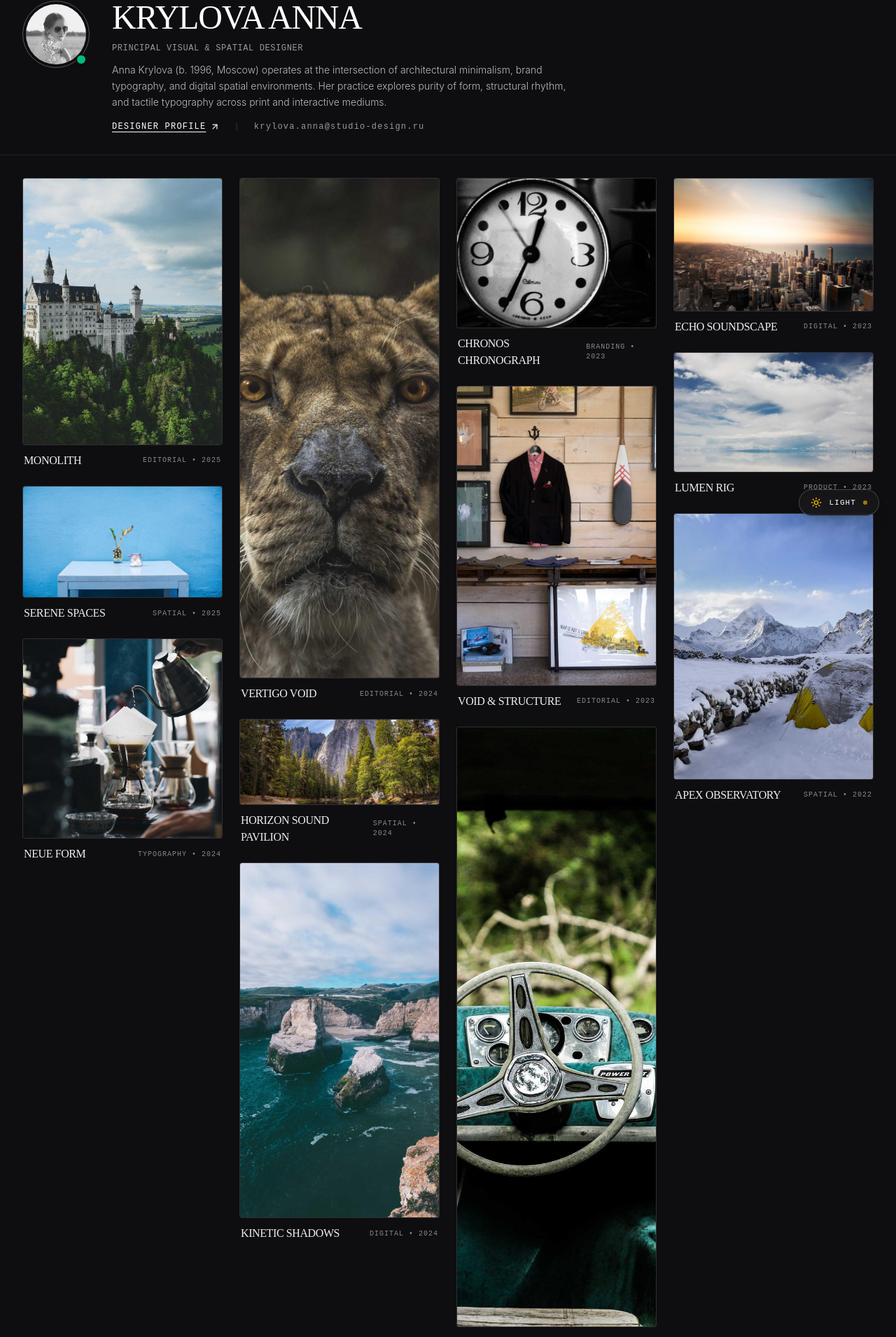
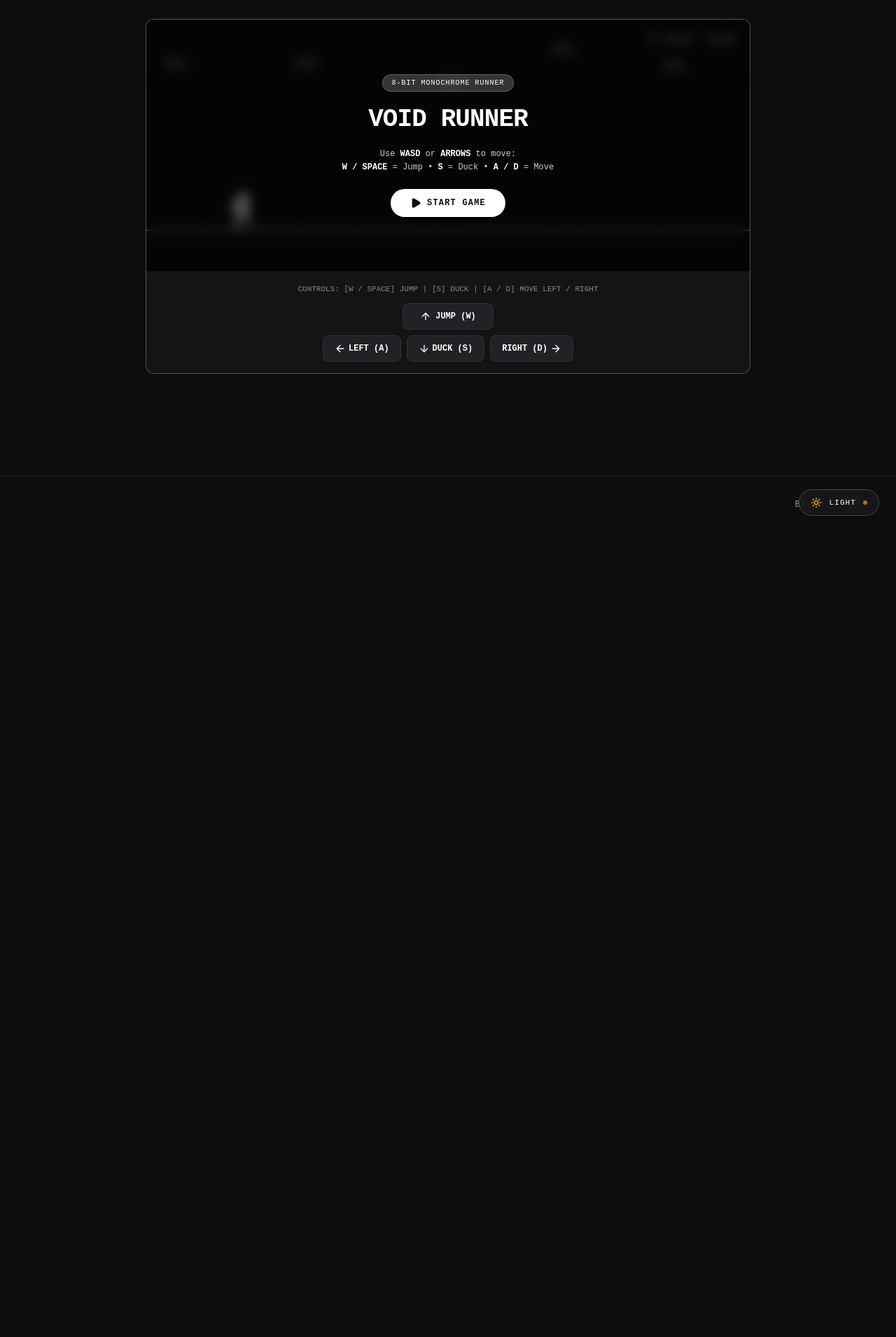
Before and after one commit to Derzkiyboomchik/designer-portfolio, a React (Vite) app: page / in a window 1280 px wide. Shown: the part 39-1949 px from the top of the page at 70% size. After the commit the page ends 800 px from the top, so only its background shows below. Built offline with nearby package versions, Linux system fonts and the light colour scheme; no server answers.

Commit message:
Ensure ALL text, bio, profile details come 100% directly from Sanity Studio without hardcoded fallbacks

```diff
--- a/src/data/portfolioData.ts
+++ b/src/data/portfolioData.ts
@@ -2,9 +2,9 @@ export interface Project {
   id: string;
   title: string;
   subtitle: string;
-  category: 'Spatial' | 'Editorial' | 'Typography' | 'Branding' | 'Digital' | 'Product';
+  category: 'Spatial' | 'Editorial' | 'Typography' | 'Branding' | 'Digital' | 'Product' | string;
   year: string;
-  aspectRatio: string; // CSS aspect ratio or class
+  aspectRatio: string;
   aspectRatioLabel: string;
   imageUrl: string;
   secondaryImages?: string[];
@@ -39,257 +39,26 @@ export interface ProfileData {
 }
 
 export const PROFILE_DATA: ProfileData = {
-  name: "KRYLOVA ANNA",
-  role: "Principal Visual & Spatial Designer",
-  location: "Moscow & Saint Petersburg",
-  avatarUrl: "./projects/avatar.jpg",
-  bio: "Anna Krylova (b. 1996, Moscow) operates at the intersection of architectural minimalism, brand typography, and digital spatial environments. Her practice explores purity of form, structural rhythm, and tactile typography across print and interactive mediums.",
-  manifesto: "Purity of form. Generous white space. Functional clarity without compromise.",
-  stats: [
-    { label: "Projects", value: "48" },
-    { label: "Awards", value: "14" },
-    { label: "Experience", value: "8+ Yrs" },
-    { label: "Location", value: "Moscow" }
-  ],
-  clients: [
-    "Garage Museum of Contemporary Art",
-    "Strelka Institute",
-    "Bang & Olufsen",
-    "Aesop",
-    "Acne Studios",
-    "Vitra SA"
-  ],
-  awards: [
-    { year: "2025", title: "Russian Design Award — Spatial Category", organization: "Design Center" },
-    { year: "2024", title: "TDC New York Certificate of Typographic Excellence", organization: "Type Directors Club" },
-    { year: "2023", title: "Red Dot: Best of the Best", organization: "Red Dot Design Museum" },
-    { year: "2022", title: "100 Beste Plakate — Winner", organization: "100 Beste Plakate e.V." }
-  ],
-  services: [
-    "Spatial & Exhibition Architecture",
-    "Editorial & Monograph Design",
-    "Brand System & Typography",
-    "Digital Interfaces & Spatial Motion",
-    "Creative Direction & Curation"
-  ],
+  name: "",
+  role: "",
+  location: "",
+  avatarUrl: "",
+  bio: "",
+  manifesto: "",
+  stats: [],
+  clients: [],
+  awards: [],
+  services: [],
   contact: {
-    email: "krylova.anna@studio-design.ru",
-    phone: "+7 495 892 10 44",
-    studio: "Tverskaya St 14, Moscow, Russia",
-    instagram: "instagram.com/krylova.anna.studio",
-    behance: "behance.net/krylova-anna",
-    linkedin: "linkedin.com/in/krylova-anna",
-    readcv: "read.cv/krylova.anna"
+    email: "",
+    phone: "",
+    studio: "",
+    instagram: "",
+    behance: "",
+    linkedin: "",
+    readcv: "",
+    telegram: ""
   }
 };
 
-export const PORTFOLIO_PROJECTS: Project[] = [
-  {
-    id: "project-1",
-    title: "MONOLITH",
-    subtitle: "Architectural Monographs of Brutalist Facades",
-    category: "Editorial",
-    year: "2025",
-    aspectRatio: "3/4",
-    aspectRatioLabel: "3:4 Portrait",
-    imageUrl: "./projects/project-1.jpg",
-    secondaryImages: [
-      "./projects/project-1-a.jpg",
-      "./projects/project-1-b.jpg"
-    ],
-    description: "A 320-page hardcover publication investigating post-war Brutalist architectural landmarks. Features custom grid system, blind debossed cloth cover, and high-density silver ink on uncoated cotton paper.",
-    client: "Museum of Modern Art",
-    tools: ["InDesign", "Glyphs", "Paper Prototyping", "Specialty Lithography"],
-    location: "Moscow, Russia",
-    featured: true
-  },
-  {
-    id: "project-2",
-    title: "SERENE SPACES",
-    subtitle: "Aesop Flagship Retail Pavilion",
-    category: "Spatial",
-    year: "2025",
-    aspectRatio: "16/9",
-    aspectRatioLabel: "16:9 Landscape",
-    imageUrl: "./projects/project-2.jpg",
-    secondaryImages: [
-      "./projects/project-2-a.jpg"
-    ],
-    description: "Spatial direction and tactile interior elements for Aesop's flagship retail store. Utilizing raw quartz, bead-blasted stainless steel, and warm linear lighting to create a meditative sanctuary.",
-    client: "Aesop Retail",
-    tools: ["AutoCAD", "Rhino 3D", "Material Research", "Lighting Design"],
-    location: "Saint Petersburg, Russia",
-    featured: true
-  },
-  {
-    id: "project-3",
-    title: "NEUE FORM",
-    subtitle: "Variable Neo-Grotesque Typeface Specimen",
-    category: "Typography",
-    year: "2024",
-    aspectRatio: "1/1",
-    aspectRatioLabel: "1:1 Square",
-    imageUrl: "./projects/project-3.jpg",
-    secondaryImages: [
-      "./projects/project-3-a.jpg"
-    ],
-    description: "A geometric neo-grotesque variable font designed specifically for high-contrast poster layouts and high-density digital displays. Includes 18 weights and comprehensive extended glyphs.",
-    client: "Type Foundry",
-    tools: ["Glyphs 3", "Python Scripts", "Specimen Poster Print"],
-    location: "Moscow, Russia"
-  },
-  {
-    id: "project-4",
-    title: "VERTIGO VOID",
-    subtitle: "Photographic Study of High-Rise Negative Space",
-    category: "Editorial",
-    year: "2024",
-    aspectRatio: "2/5",
-    aspectRatioLabel: "2:5 Tall Vertical",
-    imageUrl: "./projects/project-4.jpg",
-    secondaryImages: [
-      "./projects/project-4-a.jpg"
-    ],
-    description: "Extensive architectural photography project capturing stark geometric skyward perspectives during peak noon sun.",
-    client: "Design Magazine",
-    tools: ["Large Format Hasselblad", "Monochrome Processing", "Silver Halide Printing"],
-    location: "Moscow, Russia"
-  },
-  {
-    id: "project-5",
-    title: "HORIZON SOUND PAVILION",
-    subtitle: "Acoustic Reflection Structure",
-    category: "Spatial",
-    year: "2024",
-    aspectRatio: "21/9",
-    aspectRatioLabel: "21:9 Wide Panoramic",
-    imageUrl: "./projects/project-5.jpg",
-    secondaryImages: [
-      "./projects/project-5-a.jpg"
-    ],
-    description: "Temporary installation pavilion engineered for deep listening experiences. Seamless curved birch plywood sound reflectors disperse natural ambient echoes with zero electronic amplification.",
-    client: "Vitra Design Museum",
-    tools: ["Grasshopper", "Acoustic Simulation", "CNC Timber Milling"],
-    location: "Moscow, Russia",
-    featured: true
-  },
-  {
-    id: "project-6",
-    title: "KINETIC SHADOWS",
-    subtitle: "Generative Algorithmic Poster Series",
-    category: "Digital",
-    year: "2024",
-    aspectRatio: "9/16",
-    aspectRatioLabel: "9:16 Portrait",
-    imageUrl: "./projects/project-6.jpg",
-    secondaryImages: [
-      "./projects/project-6-a.jpg"
-    ],
-    description: "Screen printed dynamic posters created via custom real-time GLSL shader algorithms that translate solar elevation data into precise geometric shadow gradients.",
-    client: "Art Biennale",
-    tools: ["TouchDesigner", "GLSL", "Silkscreen Print", "Pantone Metallic Inks"],
-    location: "Moscow, Russia"
-  },
-  {
-    id: "project-7",
-    title: "CHRONOS CHRONOGRAPH",
-    subtitle: "Minimalist Horology Brand Identity",
-    category: "Branding",
-    year: "2023",
-    aspectRatio: "4/3",
-    aspectRatioLabel: "4:3 Landscape",
-    imageUrl: "./projects/project-7.jpg",
-    secondaryImages: [
-      "./projects/project-7-a.jpg"
-    ],
-    description: "Brand ecosystem, micro-engraving typography, tactile box packaging, and digital flagship portal for an avant-garde independent watchmaker.",
-    client: "Chronos Workshop SA",
-    tools: ["Figma", "Micro-Typography", "Aluminum Anodizing", "Debossing"],
-    location: "Moscow, Russia"
-  },
-  {
-    id: "project-8",
-    title: "VOID & STRUCTURE",
-    subtitle: "Exhibition Architecture Catalogue",
-    category: "Editorial",
-    year: "2023",
-    aspectRatio: "2/3",
-    aspectRatioLabel: "2:3 Portrait",
-    imageUrl: "./projects/project-8.jpg",
-    secondaryImages: [
-      "./projects/project-8-a.jpg"
-    ],
-    description: "Exhibition design system and accompanying catalog celebrating architectural drawings. Printed on fedrigoni cotton papers.",
-    client: "Art Foundation",
-    tools: ["InDesign", "Grid Architecture", "Foil Stamping"],
-    location: "Saint Petersburg, Russia"
-  },
-  {
-    id: "project-9",
-    title: "SILENCE MONOLITH",
-    subtitle: "Modular Acoustic Wall Partition System",
-    category: "Product",
-    year: "2023",
-    aspectRatio: "1/3",
-    aspectRatioLabel: "1:3 Ultra Tall",
-    imageUrl: "./projects/project-9.jpg",
-    secondaryImages: [
-      "./projects/project-9-a.jpg"
-    ],
-    description: "Sound-absorbing vertical partitions crafted from recycled high-density felt and hidden magnetic structural connectors for open gallery spaces.",
-    client: "Modular Furniture",
-    tools: ["SolidWorks", "Acoustic Testing", "Felt Processing"],
-    location: "Moscow, Russia"
-  },
-  {
-    id: "project-10",
-    title: "ECHO SOUNDSCAPE",
-    subtitle: "Spatial Audio Interaction Interface",
-    category: "Digital",
-    year: "2023",
-    aspectRatio: "3/2",
-    aspectRatioLabel: "3:2 Landscape",
-    imageUrl: "./projects/project-10.jpg",
-    secondaryImages: [
-      "./projects/project-10-a.jpg"
-    ],
-    description: "Interactive canvas app and desktop player designed for spatial audio mixing. Uses pure black canvas, ultra-fine 1px vector lines, and fluid haptic feedback.",
-    client: "Bang & Olufsen",
-    tools: ["Framer", "React", "WebAudio API", "UI Prototyping"],
-    location: "Moscow, Russia"
-  },
-  {
-    id: "project-11",
-    title: "LUMEN RIG",
-    subtitle: "Anodized Aluminum Linear Light System",
-    category: "Product",
-    year: "2023",
-    aspectRatio: "5/3",
-    aspectRatioLabel: "5:3 Panoramic",
-    imageUrl: "./projects/project-11.jpg",
-    secondaryImages: [
-      "./projects/project-11-a.jpg"
-    ],
-    description: "Suspended architectural illumination element engineered from 3-meter seamless extruded aluminum beams with touch-sensitive dimming zones.",
-    client: "Belux Lighting",
-    tools: ["Industrial Design", "LED Prototyping", "CNC Anodizing"],
-    location: "Moscow, Russia"
-  },
-  {
-    id: "project-12",
-    title: "APEX OBSERVATORY",
-    subtitle: "High-Altitude Celestial Cabin",
-    category: "Spatial",
-    year: "2022",
-    aspectRatio: "3/4",
-    aspectRatioLabel: "3:4 Portrait",
-    imageUrl: "./projects/project-12.jpg",
-    secondaryImages: [
-      "./projects/project-12-a.jpg"
-    ],
-    description: "Extreme environment observatory shell built to withstand winter conditions with minimal environmental footprint.",
-    client: "Research Institute",
-    tools: ["Parametric Architecture", "Zinc Cladding", "Thermal Modeling"],
-    location: "Sochi, Russia"
-  }
-];
+export const PORTFOLIO_PROJECTS: Project[] = [];
--- a/src/sanity/sanityService.ts
+++ b/src/sanity/sanityService.ts
@@ -1,5 +1,5 @@
 import { sanityClient, urlFor, SANITY_PROJECT_ID } from './client';
-import { PROFILE_DATA, PORTFOLIO_PROJECTS, type Project, type ProfileData } from '../data/portfolioData';
+import { PROFILE_DATA, type Project, type ProfileData } from '../data/portfolioData';
 
 // GROQ query to fetch all portfolio projects from Sanity
 const PROJECTS_QUERY = `*[_type == "project"] | order(_createdAt desc) {
@@ -39,26 +39,26 @@ const PROFILE_QUERY = `*[_type == "profile"][0] {
 
 export async function fetchPortfolioProjects(): Promise<Project[]> {
   if (!SANITY_PROJECT_ID) {
-    return PORTFOLIO_PROJECTS;
+    return [];
   }
 
   try {
     const sanityData = await sanityClient.fetch(PROJECTS_QUERY);
 
     if (!sanityData || sanityData.length === 0) {
-      console.log('[Sanity] Projects query returned 0 documents. Using local portfolio fallback.');
-      return PORTFOLIO_PROJECTS;
+      console.log('[Sanity] Projects query returned 0 documents.');
+      return [];
     }
 
     return sanityData.map((item: any) => ({
       id: item._id || item.id,
-      title: item.title,
+      title: item.title || '',
       subtitle: item.subtitle || '',
-      category: item.category || 'Editorial',
-      year: item.year || new Date().getFullYear().toString(),
+      category: item.category || '',
+      year: item.year || '',
       aspectRatio: item.aspectRatio || '4/3',
       aspectRatioLabel: item.aspectRatioLabel || '4:3 Landscape',
-      imageUrl: item.mainImage ? urlFor(item.mainImage).url() : './projects/project-1.jpg',
+      imageUrl: item.mainImage ? urlFor(item.mainImage).url() : '',
       secondaryImages: Array.isArray(item.secondaryImages)
         ? item.secondaryImages.map((img: any) => urlFor(img).url())
         : [],
@@ -69,8 +69,8 @@ export async function fetchPortfolioProjects(): Promise<Project[]> {
       featured: Boolean(item.featured),
     }));
   } catch (error) {
-    console.error('[Sanity] Network error or ISP block fetching projects. Using PORTFOLIO_PROJECTS fallback:', error);
-    return PORTFOLIO_PROJECTS;
+    console.error('[Sanity] Error fetching projects from Sanity API:', error);
+    return [];
   }
 }
 
@@ -83,28 +83,29 @@ export async function fetchProfileData(): Promise<ProfileData> {
     const data = await sanityClient.fetch(PROFILE_QUERY);
     if (!data) return PROFILE_DATA;
 
+    // Direct 1-to-1 mapping from Sanity Studio (Zero hardcoded fallbacks!)
     return {
-      ...PROFILE_DATA,
-      name: data.name || PROFILE_DATA.name,
-      role: data.role || PROFILE_DATA.role,
-      location: data.location || PROFILE_DATA.location,
-      avatarUrl: data.avatar ? urlFor(data.avatar).url() : PROFILE_DATA.avatarUrl,
-      bio: data.bio || PROFILE_DATA.bio,
-      manifesto: data.manifesto || PROFILE_DATA.manifesto,
-      services: Array.isArray(data.services) && data.services.length > 0 ? data.services : PROFILE_DATA.services,
-      clients: Array.isArray(data.clients) && data.clients.length > 0 ? data.clients : PROFILE_DATA.clients,
-      awards: Array.isArray(data.awards) && data.awards.length > 0
+      name: data.name || '',
+      role: data.role || '',
+      location: data.location || '',
+      avatarUrl: data.avatar ? urlFor(data.avatar).url() : '',
+      bio: data.bio || '',
+      manifesto: data.manifesto || '',
+      stats: [],
+      services: Array.isArray(data.services) ? data.services : [],
+      clients: Array.isArray(data.clients) ? data.clients : [],
+      awards: Array.isArray(data.awards)
         ? data.awards.map((a: any) => ({
             year: a.year || '',
             title: a.title || '',
             organization: a.organization || '',
           }))
-        : PROFILE_DATA.awards,
+        : [],
       contact: {
-        email: data.email || PROFILE_DATA.contact.email,
-        phone: data.phone || PROFILE_DATA.contact.phone,
-        studio: data.studioAddress || PROFILE_DATA.contact.studio,
-        instagram: data.instagram || PROFILE_DATA.contact.instagram,
+        email: data.email || '',
+        phone: data.phone || '',
+        studio: data.studioAddress || '',
+        instagram: data.instagram || '',
         behance: '',
         linkedin: '',
         readcv: '',
```
